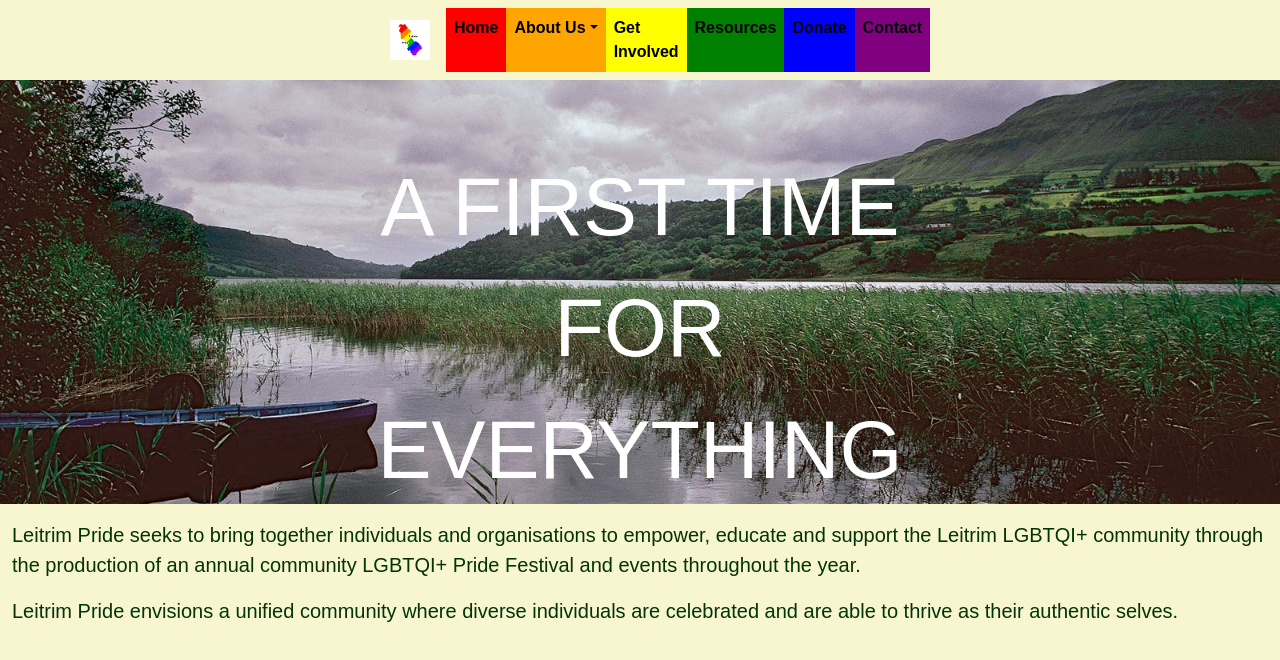
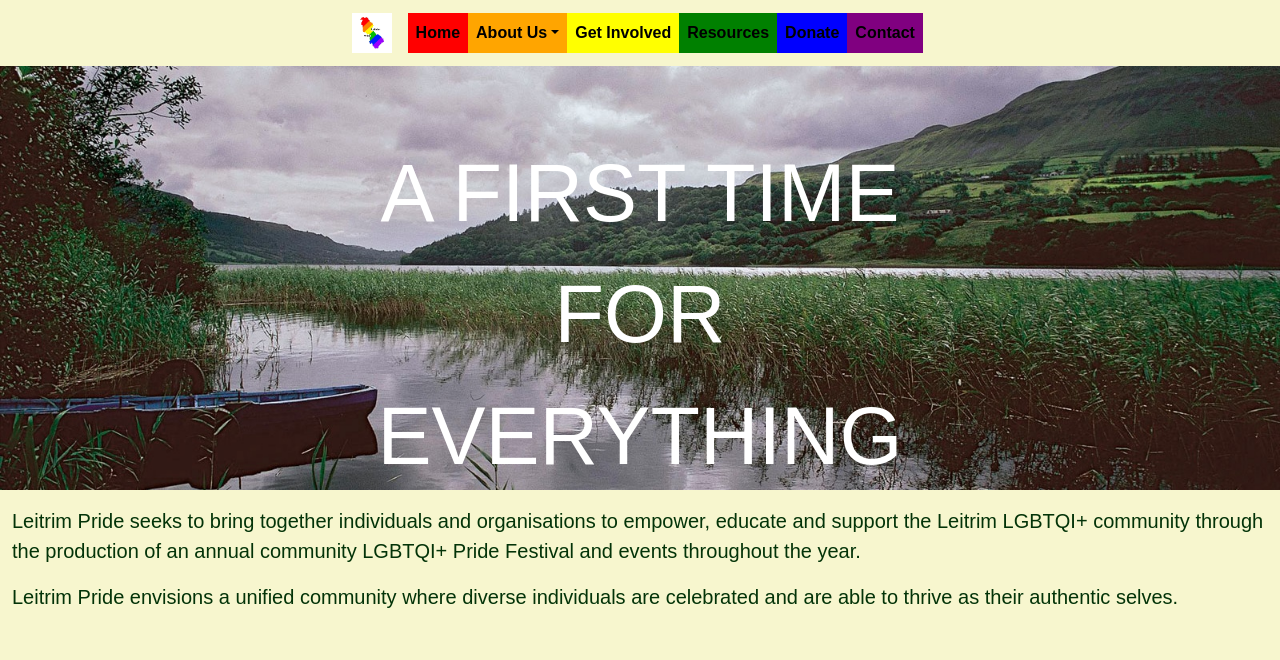
Before and after one commit to Jacobs1986/leitrim-pride, a React (Create React App) app in the folder client/: page / in a window 1280 px wide. Shown: the top 660 px of the page. Built offline with nearby package versions, Linux system fonts and the light colour scheme.

Commit message:
Adjusted padding for the navbar

```diff
--- a/client/src/components/navbar/navbar.css
+++ b/client/src/components/navbar/navbar.css
@@ -45,6 +45,12 @@
     }
 }
 
+@media screen and (min-width: 820px) {
+    .nav-container {
+        padding: 0 8% !important;
+    }
+}
+
 @media screen and (min-width: 992px) {
     .nav-container {
         padding: 0 19% !important;
@@ -57,8 +63,26 @@
     }
 }
 
+@media screen and (min-width: 1180px) {
+    .nav-container {
+        padding: 0 16% !important;
+    }
+}
+
 @media screen and (min-width: 1200px) {
     .nav-container {
         padding: 0 25% !important;
     }
 }
+
+@media screen and (min-width: 1280px) {
+    .nav-container {
+        padding: 0 22% !important;
+    }
+}
+
+@media screen and (min-width: 1368px) {
+    .nav-container {
+        padding: 0 20% !important;
+    }
+}
--- a/client/src/pages/about.js
+++ b/client/src/pages/about.js
@@ -17,10 +17,10 @@ export default function About() {
             <h1 className="centerText">Who We Are</h1>
             <Container>
                 <Row>
-                    <Col xs={12} md={12} lg={6}>
+                    <Col xs={12} sm={12} md={12} lg={6}>
                         <WhoWeAreImage />
                     </Col>
-                    <Col xs={12} md={12} lg={6}>
+                    <Col xs={12} sm={12} md={12} lg={6}>
                         <WhoWeAreLit />
                     </Col>
                 </Row>
```
